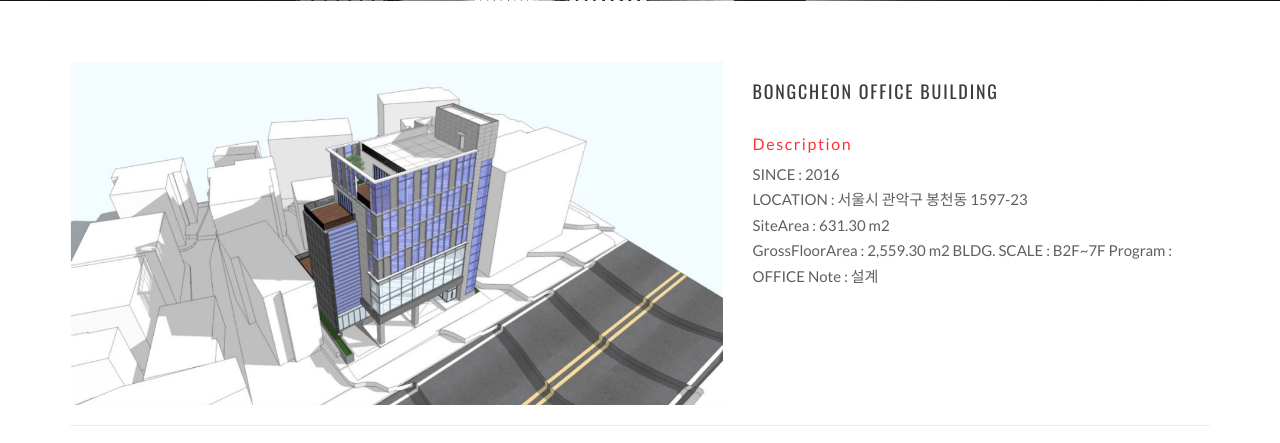
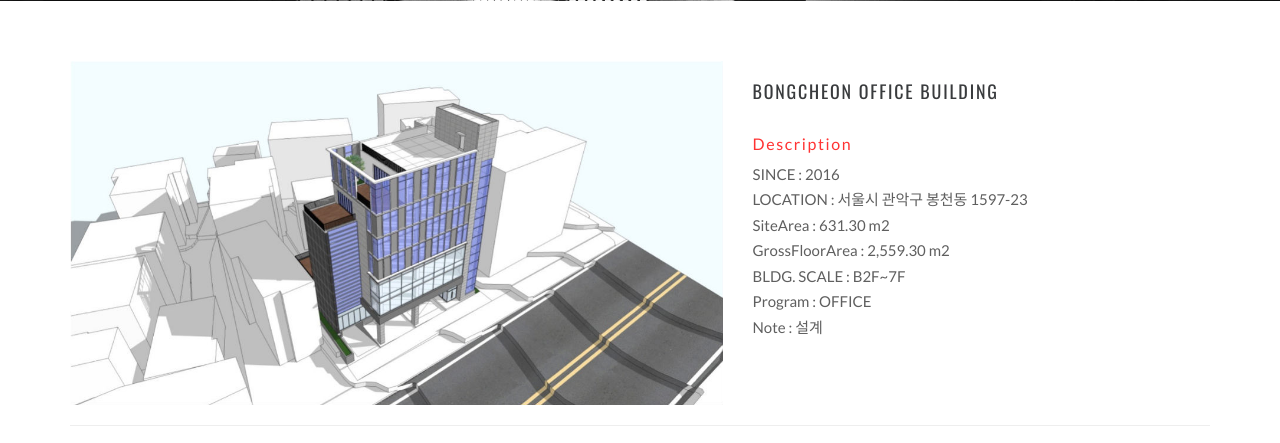
Before and after one commit to jang4427/DND, a CodeIgniter app: the page made by application/views/portfolio-7-col.php in a window 1280 px wide. Shown: the part 402-845 px from the top of the page. Run offline with CodeIgniter, Linux system fonts and the light colour scheme.

Commit message:
text modify

```diff
--- a/application/views/portfolio-7-col.php
+++ b/application/views/portfolio-7-col.php
@@ -104,9 +104,9 @@
             <p> SINCE : 2016<br>
                 LOCATION : 서울시 관악구 봉천동 1597-23<br>
                 SiteArea : 631.30 m2<br>
-                GrossFloorArea : 2,559.30 m2
-                BLDG. SCALE : B2F~7F
-                Program : OFFICE
+                GrossFloorArea : 2,559.30 m2<br>
+                BLDG. SCALE : B2F~7F<br>
+                Program : OFFICE<br>
                 Note : 설계
             </p>
         </div>
@@ -126,9 +126,9 @@
             <p> SINCE : 2016<br>
                 LOCATION : 서울시 강남구 논현동 269-5<br>
                 SiteArea : 481.10 m2<br>
-                GrossFloorArea : 1303.04 m2
-                BLDG. SCALE : B1F~5F
-                Program : 근린생활시설
+                GrossFloorArea : 1303.04 m2<br>
+                BLDG. SCALE : B1F~5F<br>
+                Program : 근린생활시설<br>
                 Note : 설계/시공중
             </p>
         </div>
```
